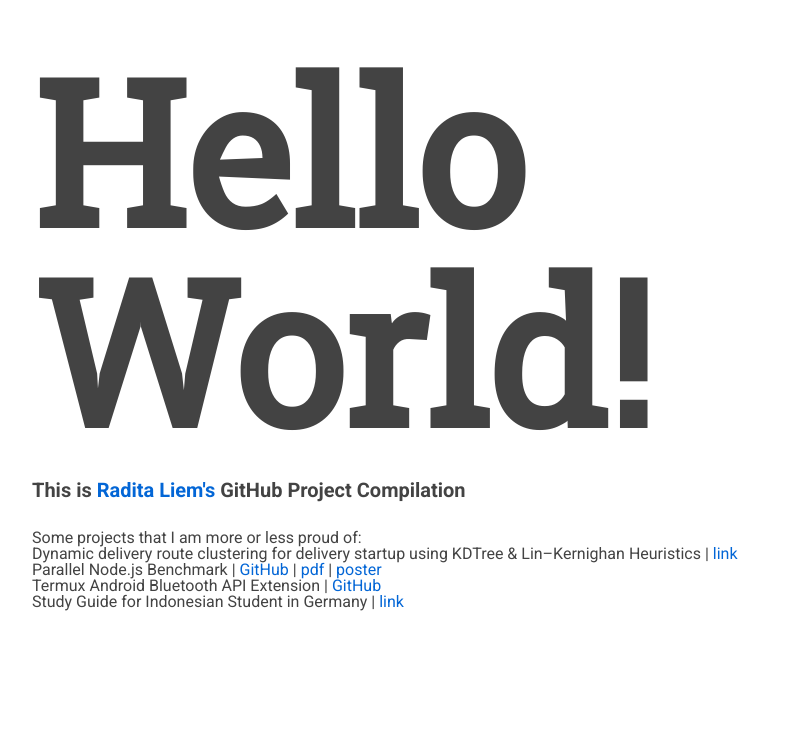
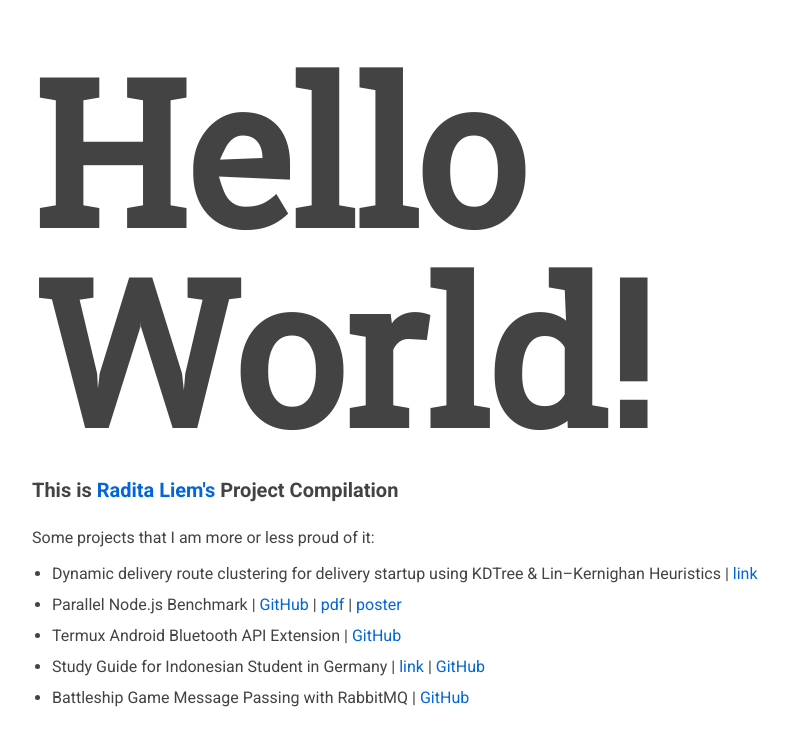
Before and after one commit to raymerta/raymerta.github.io, a plain HTML site: page index.html in a window 1280 px wide. Shown: the whole page, without its empty margins (128-916 px from the left). Drawn offline with Linux system fonts and the light colour scheme.

Commit message:
Adding more links, fixing CSS

```diff
--- a/index.html
+++ b/index.html
@@ -7,13 +7,14 @@
 <body>
 	<div class="container">
 		<h1 class="title">Hello <br/>World! </h1>
-		<strong><p class="title">This is <a href="https://www.linkedin.com/in/raditaliem">Radita Liem's</a> GitHub Project Compilation</p></strong>
-		<p>Some projects that I am more or less proud of:</p>
+		<strong><p class="title">This is <a href="https://www.linkedin.com/in/raditaliem">Radita Liem's</a> Project Compilation</p></strong>
+		<p>Some projects that I am more or less proud of it:</p>
 		<ul>
 			<li>Dynamic delivery route clustering for delivery startup using KDTree & Lin–Kernighan Heuristics | <a href="http://www.parallemon.com/web/kulina">link</a></li>
 			<li>Parallel Node.js Benchmark | <a href="https://github.com/raymerta/parallel-nodejs-benchmark">GitHub</a> | <a href="http://parallemon.com/pdfs/parallel-node.pdf">pdf</a> | <a href="http://parallemon.com/pdfs/ISC2017-portrait.pdf">poster</a></li>
 			<li>Termux Android Bluetooth API Extension | <a href="https://github.com/raymerta/node-android-app">GitHub</a></li>
-			<li>Study Guide for Indonesian Student in Germany | <a href="http://parallemon.com/germany/">link</a></li>
+			<li>Study Guide for Indonesian Student in Germany | <a href="http://parallemon.com/germany/">link</a> | <a href="https://github.com/raymerta/interculturalGermany">GitHub</a></li>
+			<li>Battleship Game Message Passing with RabbitMQ | <a href="https://github.com/raymerta/battleship">GitHub</a></li>
 		</ul>
 	</div>
 </body>
--- a/style.css
+++ b/style.css
@@ -31,9 +31,7 @@ footer, header, hgroup, menu, nav, section {
 body {
 	line-height: 1;
 }
-ol, ul {
-	list-style: none;
-}
+
 blockquote, q {
 	quotes: none;
 }
@@ -81,3 +79,11 @@ p.title {
 strong {
 	font-weight: 900;
 }
+
+ul {
+	margin: 20px;
+}
+
+ul li {
+	margin: 15px 0;
+}
```
